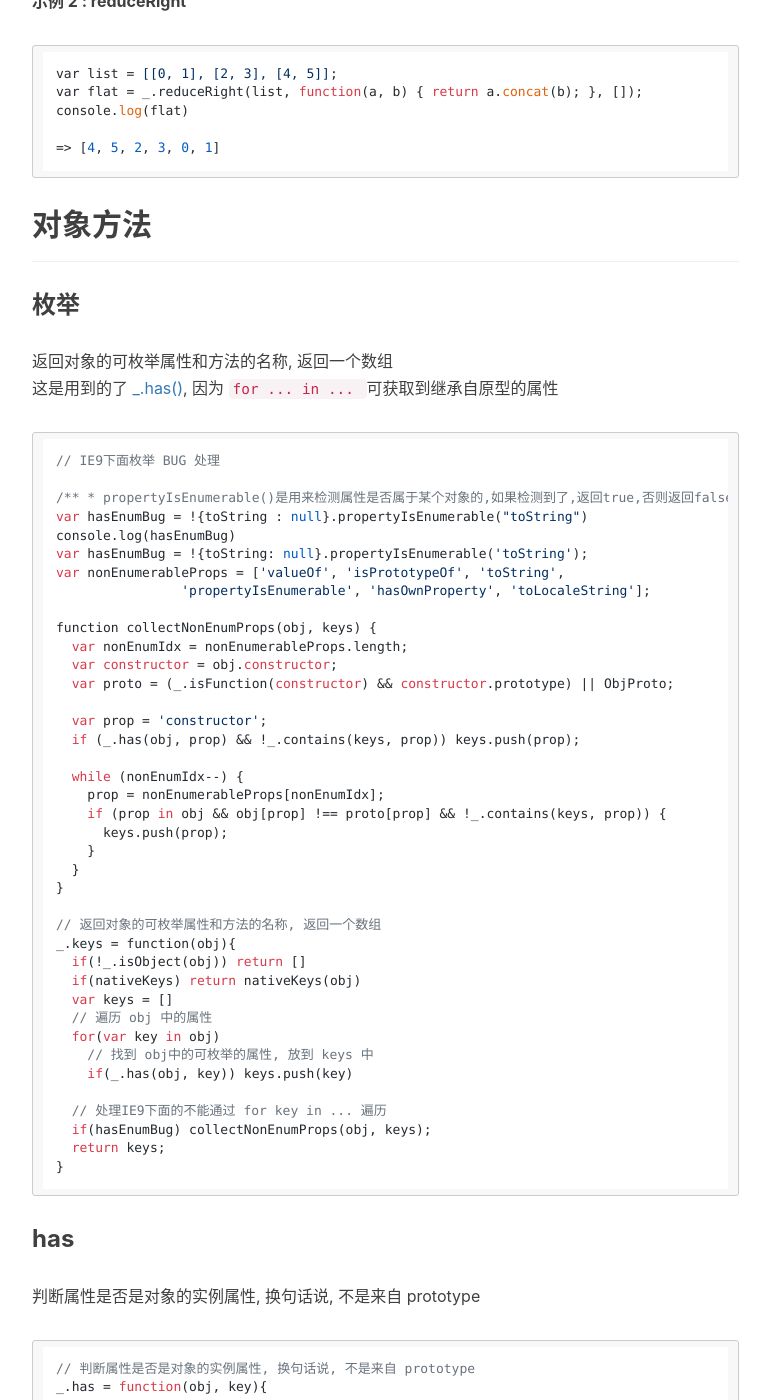
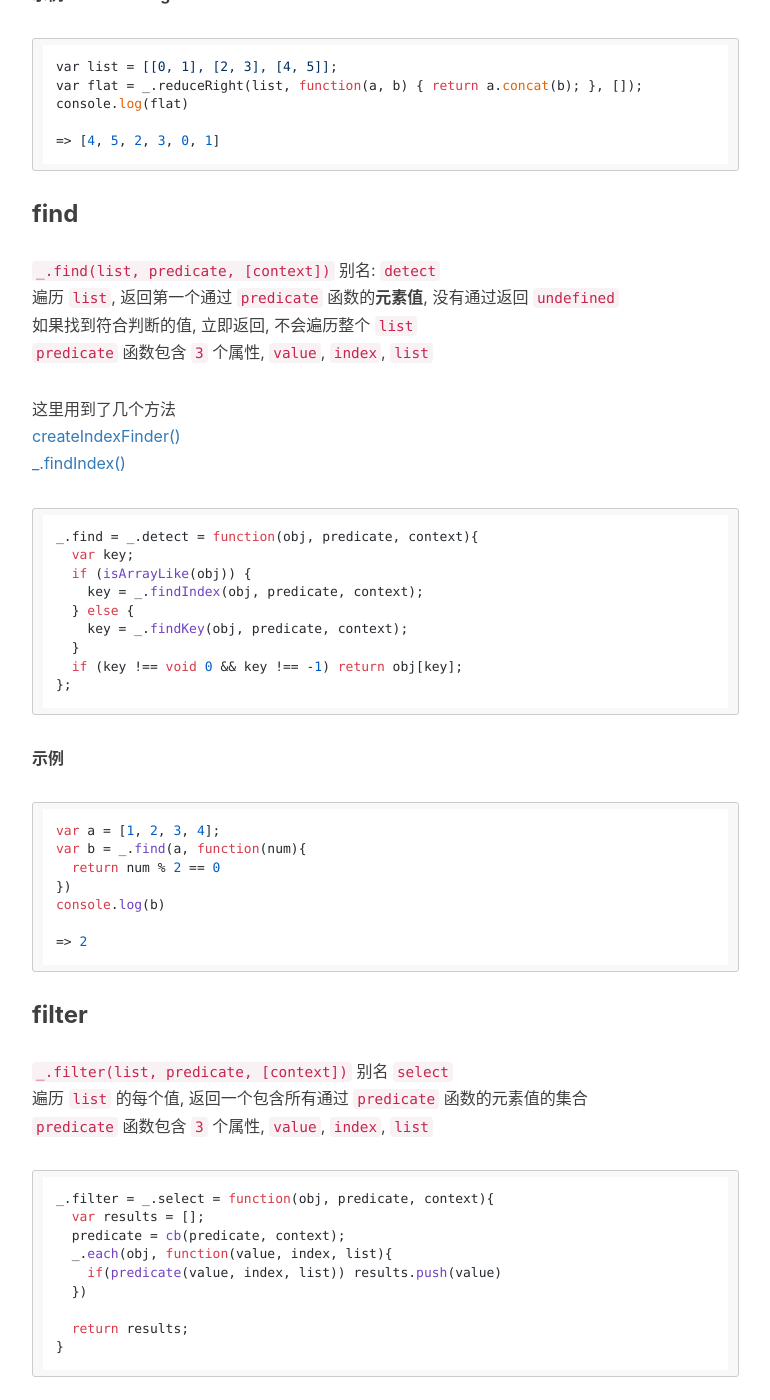
Before and after one commit to CherishLyf/CherishLyf.github.io, a Jekyll site: the page built from _posts/2016-03-26-underscore.markdown, in a window 1280 px wide and 1400 px high, scrolled down 9394 px. Shown: the whole window, without its empty margins (233-1003 px from the left). Built offline with Jekyll 4.4.1, drawn with Linux system fonts in a browser that asks for light colours; nearby versions of some CDN libraries; comment, search, counter and statistics services are not loaded; some of the changed text lies outside the part shown.

Commit message:
Underscore源码阅读

```diff
--- a/_posts/2016-03-26-underscore.markdown
+++ b/_posts/2016-03-26-underscore.markdown
@@ -230,7 +230,7 @@ JS能够处理的最大精确整数
 
 ### each(forEach)
 
-`_.each(list, literator, context)` 别名 `forEach` <br>
+`_.each(list, literator, [context])` 别名 `forEach` <br>
 对一个 `list` 的所有元素进行迭代，对每一个元素执行 `iterator` 函数。`iterator` 和 `context` 对象绑定，如果传了这个参数。<br>
 每次 `iterator` 的调用将会带有三个参数：`(element, index, list)`。<br>
 如果 `list` 是一个 `JavaScript` 对象，`iterato`r 的参数将会是 `(value, key, list)`。如果有原生的 `forEach` 函数就会用原生的代替。
@@ -283,7 +283,7 @@ JS能够处理的最大精确整数
 
 ### map(collect)
 
-`_.map(list, literator, context)` 别名 `collect` <br>
+`_.map(list, literator, [context])` 别名 `collect` <br>
 对 `list` 中每个元素运行 `literator` 函数, 并返回执行过后的新生成的数组 <br>
 与 `each` 方法一样, 每次 `iterator` 的调用将会带有三个参数：`(element, index, list)`
 
@@ -321,7 +321,7 @@ JS能够处理的最大精确整数
 
     => 当前月薪为 1200
 
-## reduce, reduceRight
+### reduce, reduceRight
 
 `_.reduce(list, iteratee, [memo], [context])` 别名 `inject, foldl` <br>
 `reduce` 方法把 `list` 中元素归结为一个单独的数值 <br>
@@ -379,6 +379,196 @@ JS能够处理的最大精确整数
 
     => [4, 5, 2, 3, 0, 1]
 
+### find
+
+`_.find(list, predicate, [context])` 别名: `detect`  <br>
+遍历 `list`, 返回第一个通过 `predicate` 函数的**元素值**, 没有通过返回 `undefined` <br>
+如果找到符合判断的值, 立即返回, 不会遍历整个 `list` <br>
+`predicate` 函数包含 `3` 个属性, `value`, `index`, `list`
+
+这里用到了几个方法    <br>
+[createIndexFinder()](#createIndexFinder)  <br>
+[_.findIndex()](#findIndex)
+
+    _.find = _.detect = function(obj, predicate, context){
+      var key;
+      if (isArrayLike(obj)) {
+        key = _.findIndex(obj, predicate, context);
+      } else {
+        key = _.findKey(obj, predicate, context);
+      }
+      if (key !== void 0 && key !== -1) return obj[key];
+    };
+
+**示例**
+
+    var a = [1, 2, 3, 4];
+    var b = _.find(a, function(num){
+      return num % 2 == 0
+    })
+    console.log(b)
+
+    => 2
+
+### filter
+
+`_.filter(list, predicate, [context])` 别名 `select`  <br>
+遍历 `list` 的每个值, 返回一个包含所有通过 `predicate` 函数的元素值的集合    <br>
+`predicate` 函数包含 `3` 个属性, `value`, `index`, `list`
+
+    _.filter = _.select = function(obj, predicate, context){
+      var results = [];
+      predicate = cb(predicate, context);
+      _.each(obj, function(value, index, list){
+        if(predicate(value, index, list)) results.push(value)
+      })
+
+      return results;
+    }
+
+**示例**
+
+    var a = [1, 2, 3, 4];
+    var b = _.filter(a, function(num){
+      return num % 2 == 0
+    })
+    console.log(b)
+
+    => [2, 4]
+
+### reject
+
+`_.reject(list, predicate, [context])`  <br>
+返回 `list` 中没有通过 `predicate` 函数检测的元素集合, 与 `filter` 相反
+
+    _.reject = function(obj, predicate, context){
+      return _.filter(obj, _.negate(cb(predicate)), context)
+    }
+
+**示例**
+
+    var a = [1, 2, 3, 4];
+    var b = _.reject(a, function(num){
+      return num % 2 == 0
+    })
+    console.log(b)
+
+    => [1, 3]
+
+### compose
+
+`_.compose(*functions)` <br>
+返回函数集 `functions` 组合后的复合函数, 也就是一个函数执行完再把函数执行结果作为参数传递给下个函数执行
+
+    _.compose = function(){
+      var args = arguments;
+      // 最后一个参数的 index 值
+      var start = args.length - 1;
+      return function(){
+        var i = start;
+        var result = args[start].apply(this, arguments)
+        while (i--) result = args[i].call(this, result)
+        return result;
+      }
+
+**示例**
+
+    var personName = function(name){
+      return name;
+    };
+    var personal = function(str){
+      return "我叫" + str + "!";
+    }
+    var introduction = _.compose(personal, personName);
+    console.log(introduction("刘一凡"))
+
+    => 我叫刘一凡!
+
+### after
+
+`_.after(count, function)` <br>
+创建一个函数, 运行 `count` 次后, 触发 `function`
+
+    _.after = function(times, func){
+      return function(){
+         if(--times < 1){
+           return func.apply(this, arguments)
+         }
+      }
+    }
+
+**示例**
+
+    function a(){
+      console.log("a")
+    }
+
+    var ConsoleA = _.after(3, a);
+
+    ConsoleA();  // 没触发 a()
+    ConsoleA();  // 没触发 a()
+    ConsoleA();  // 触发 a(), 输出 a
+
+### before
+
+`_.before(count, function)` <br>
+创建一个函数, 调用 `function` 不超过 `count` 次, 第 `count` 次返回, 不执行 `function`
+
+    _.before = function(times, func){
+      var memo ;
+      return function(){
+        if(--times > 0){
+          memo = func.call(this, arguments)
+        }
+        if(times <= 1) func = null;
+
+        return memo;
+      }
+    }
+
+**示例**
+
+    function a(){
+      console.log("a")
+    }
+
+    var ConsoleA = _.before(3, a);
+
+    ConsoleA();  // 触发 a()
+    ConsoleA();  // 触发 a()
+    ConsoleA();  // 没触发 a()
+
+## 数组方法
+
+---
+
+<div id="createIndexFinder"></div>
+
+### 获取 Index 方法
+
+创建一个可以从左、从右获取 `index` 值的方法
+
+    function createIndexFinder(dir){
+      return function(array, predicate, context){
+        predicate = cb(predicate, context);
+        var length = array != null && array.length;
+        var index = dir > 0 ? 0 length - 1;
+        for(;index >=0 && index < length; index += dir){
+          // 获取符合条件的 key, 返回 index
+          if(predicate(array[index], index, array)) return index;
+        }
+
+        return -1;
+      }
+    }
+
+<div id="findIndex"></div>
+
+    // 从左开始
+    _.findIndex = createIndexFinder(1);
+
+    // 从右开始
+    _.findLastIndex = createIndexFinder(-1);
 
 ## 对象方法
 
@@ -447,7 +637,23 @@ JS能够处理的最大精确整数
       return obj != null && hasOwnProperty.call(obj, key)
     }
 
+## 函数方法
+
+---
+
+### negate
+
+ 返回一个新的 `predicate` 函数的否定版本
+
+    _.negate = function(predicate){
+      return function(){
+        return !predicate.apply(this, arguments)
+      }
+    }
+
 ## 公用函数
+
+### identity
 
 返回本身
 
```
